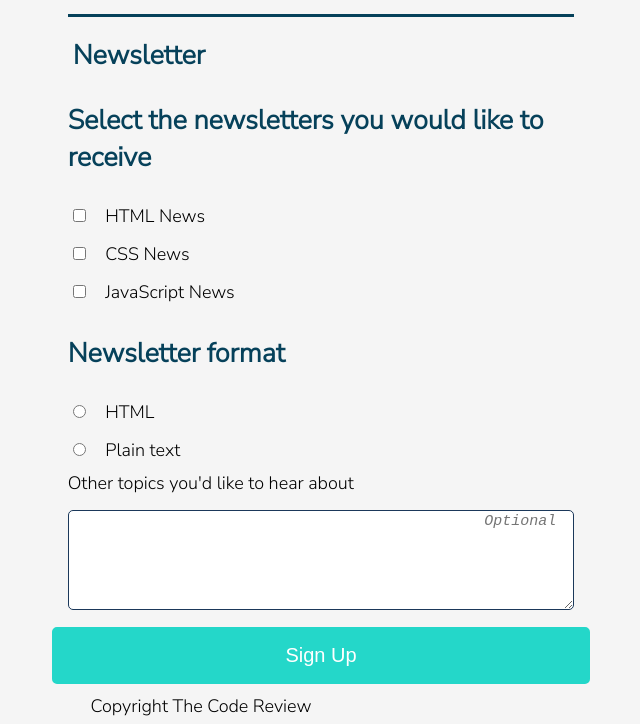
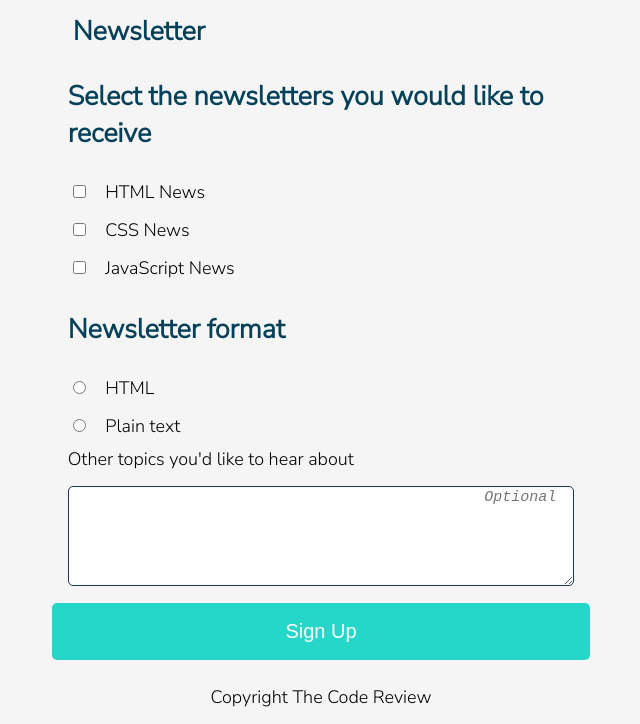
Before and after one commit to Fjayala333/Project--3, a plain HTML site: page online_registration_v4/index.html in a window 1280 px wide. Shown: the part 715-1439 px from the top of the page, without its empty margins (319-959 px from the left). Drawn offline with Linux system fonts and the light colour scheme.

Commit message:
switched span element to footer

```diff
--- a/online_registration_v4/index.html
+++ b/online_registration_v4/index.html
@@ -12,7 +12,6 @@
 </head>
 
 <body>
-        >
         <header class="main-header">The Code Review</header>
         <div class="sign-up">
         <h1>Sign up For our newsletter</h1>
@@ -91,7 +90,7 @@
 
         </form>
 
-        <span>Copyright The Code Review</span>
+        <footer>Copyright The Code Review</footer>
 
 
 
--- a/online_registration_v4/styles.css
+++ b/online_registration_v4/styles.css
@@ -42,9 +42,8 @@ legend {
     font-size: 1.5em;
     font-weight: bold;
 }
-span {
-    margin-left: 20%;
-    align-content: center;
+footer {
+    text-align: center;
     font-weight:100;
 }
 fieldset {
@@ -160,5 +159,10 @@ form,
 #zip {
     max-width: 25%;
 }
+footer {
+    text-align: center;
+    margin: 0 auto;
+    padding: 15px;
+}
 
 }
```
